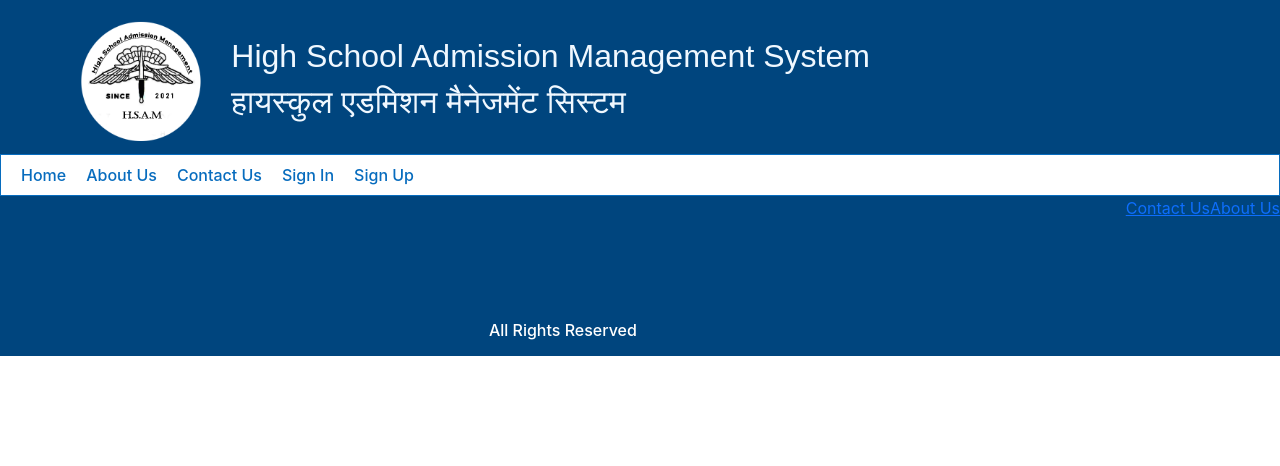
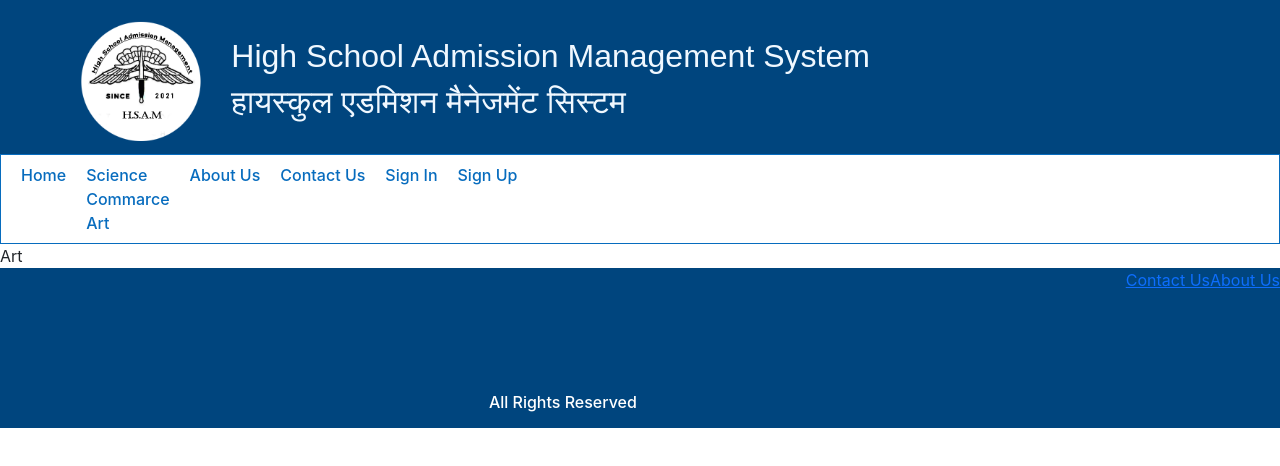
Before and after one commit to adityasasane2000/HighSchool-Admission-WebApp, a React (Create React App) app: page /art in a window 1280 px wide. Shown: the top 466 px of the page. Built offline with nearby package versions, Linux system fonts and the light colour scheme; no server answers; a web font is replaced by a local one; what google-maps-react would draw is missing.

Commit message:
programs navigation added but css not

```diff
--- a/src/App.js
+++ b/src/App.js
@@ -11,6 +11,9 @@ import { setUser } from './redux/actions';
 import About from './pages/About';
 import ContactUs from './pages/ContactUs';
 import Admission from './pages/Admission';
+import Art from './components/Courses/Art';
+import Science from './components/Courses/Science';
+import Commarce from './components/Courses/Commerce';
 
 import Navigation from './components/navigation';
 
@@ -42,6 +45,9 @@ const App =()=>{
           <UserRoute exact path ="/admission" component={Admission} />
           <Route exact path ="/contactus" component={ContactUs} />
           <Route exact path ="/about" component={About} />
+          <Route exact path ="/science" component={Science} />
+          <Route exact path ="/commarce" component={Commarce} />
+          <Route exact path ="/art" component={Art} />
         </Switch>
         </div>
         <Footer/>
--- a/src/components/Courses/Art.js
+++ b/src/components/Courses/Art.js
@@ -0,0 +1,11 @@
+import React from 'react';
+
+const Art = () =>{
+    return (
+        <div>
+            Art
+        </div>
+    );
+}
+
+export default Art;
--- a/src/components/Courses/Commerce.js
+++ b/src/components/Courses/Commerce.js
@@ -0,0 +1,11 @@
+import React from 'react';
+
+const Commarce = () =>{
+    return (
+        <div>
+            Commarce
+        </div>
+    );
+}
+
+export default Commarce;
--- a/src/components/Courses/Science.js
+++ b/src/components/Courses/Science.js
@@ -0,0 +1,11 @@
+import React from 'react';
+
+const Science = () =>{
+    return (
+        <div>
+            Science
+        </div>
+    );
+}
+
+export default Science;
--- a/src/components/navigation.js
+++ b/src/components/navigation.js
@@ -67,6 +67,17 @@ const Navigation = () => {
             <Link to="/" className="item" id="item">
               Home
             </Link>
+            <div>
+              <Link to="/science" className="item" id="item">
+                Science
+              </Link>
+              <Link to="/commarce" className="item" id="item">
+                Commarce
+              </Link>
+              <Link to="/art" className="item" id="item">
+                Art
+              </Link>
+            </div>
             <Link to="/about" className="item" id="item">
               About Us
             </Link>
```
